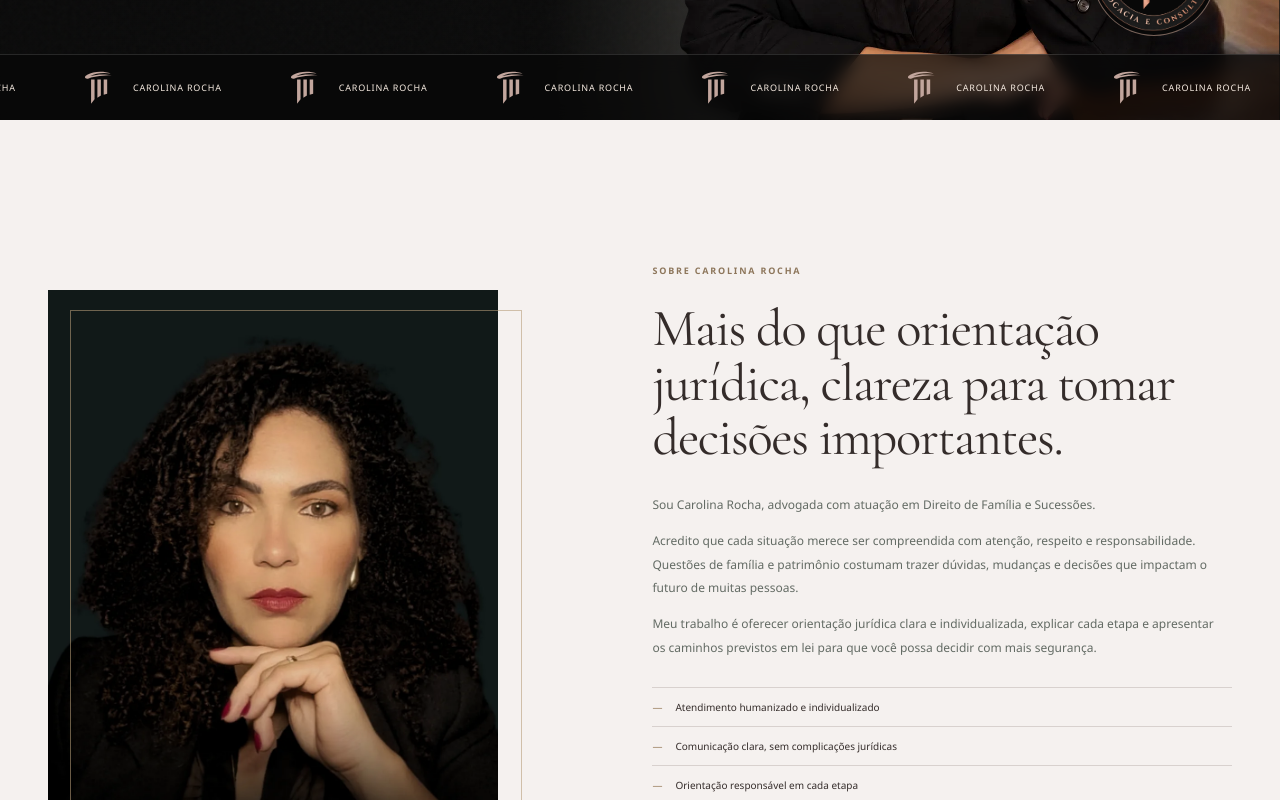
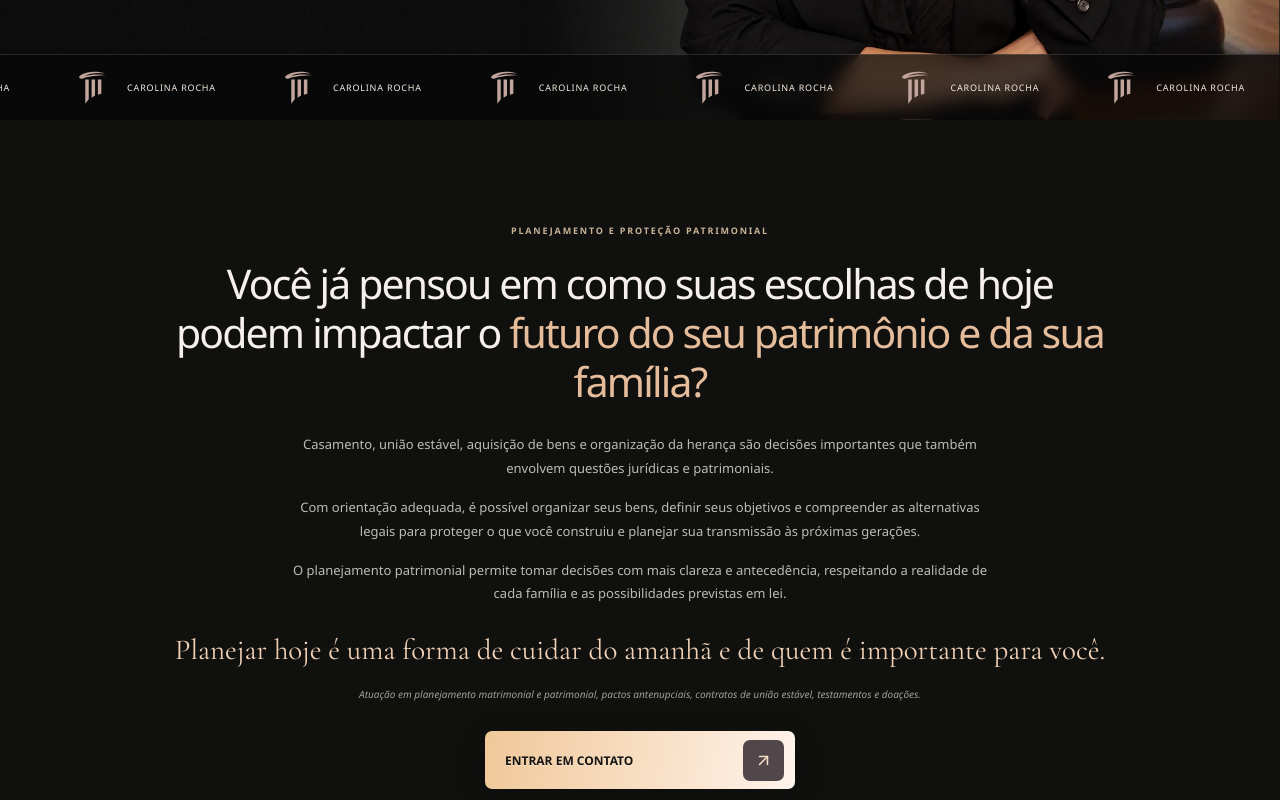
Before and after one commit to SarahRayssa/carolinarocha, a Next.js app: page / in a window 1280 px wide. Shown: the part 680-1480 px from the top of the page. Built offline with nearby package versions, Linux system fonts and the light colour scheme.

Commit message:
Add planning and asset protection section

```diff
--- a/src/app/globals.css
+++ b/src/app/globals.css
@@ -86,3 +86,14 @@
 .hero-portrait{bottom:0}
 .portrait-brand-seal{bottom:84px}
 @media(max-width:680px){.portrait-brand-seal{bottom:70px}}
+.planning{position:relative;background:#10100f;color:#f5f0eb;text-align:center;padding:104px 0 110px}
+.planning-content{max-width:1020px}
+.planning .eyebrow{margin-bottom:22px}
+.planning h2{max-width:940px;margin:0 auto;font-family:var(--font-sans);font-size:clamp(31px,3.2vw,46px);font-weight:400;line-height:1.2;letter-spacing:-.045em}
+.planning h2 span{color:#e6bd9b}
+.planning-copy{max-width:710px;margin:27px auto 0;color:rgba(245,240,235,.76);font-size:13px;line-height:1.8}
+.planning-copy p{margin:0 0 16px}
+.planning-emphasis{margin:25px auto 0;color:#f0d0b5;font-family:var(--font-display);font-size:clamp(22px,2.3vw,29px);line-height:1.3}
+.planning-services{max-width:690px;margin:18px auto 28px;color:rgba(245,240,235,.64);font-size:10px;font-style:italic;line-height:1.7}
+.planning .button{margin-inline:auto}
+@media(max-width:680px){.planning{padding:76px 0 80px}.planning h2{font-size:clamp(29px,8vw,38px);line-height:1.17}.planning-copy{margin-top:21px;font-size:12px;line-height:1.75}.planning-emphasis{font-size:23px}.planning-services{font-size:10px}}
--- a/src/app/page.tsx
+++ b/src/app/page.tsx
@@ -63,7 +63,6 @@ export default function Home() {
           </div>
           <div className="hero-portrait">
             <Image src="/images/portrait-hero-carolina.webp" alt="Retrato de Carolina Rocha" fill priority unoptimized sizes="(max-width: 760px) 100vw, 48vw" className="hero-photo" />
-            <div className="portrait-brand-seal"><Image src="/images/selo-carolina-rocha.webp" alt="Selo Carolina Rocha — Advocacia e Consultoria" width={1254} height={1254} unoptimized /></div>
             <div className="portrait-caption"><span>IMAGEM DE DEMONSTRAÇÃO</span><span>ADVOCACIA</span></div>
           </div>
           <div className="hero-index" aria-hidden="true"><span>01</span><i /></div>
@@ -72,6 +71,21 @@ export default function Home() {
           <div className="marquee-track" aria-hidden="true">
             {[0, 1].map((group) => <div className="marquee-group" key={group}>{[0, 1, 2, 3].map((item) => <span className="marquee-item" key={item}><Image src="/images/logo-symbol.svg" alt="" width={42} height={44} unoptimized /><strong>CAROLINA ROCHA</strong></span>)}</div>)}
           </div>
+        </div>
+      </section>
+
+      <section className="planning section" id="planejamento" aria-labelledby="planning-title">
+        <div className="planning-content container">
+          <p className="eyebrow light">PLANEJAMENTO E PROTEÇÃO PATRIMONIAL</p>
+          <h2 id="planning-title">Você já pensou em como suas escolhas de hoje podem impactar o <span>futuro do seu patrimônio e da sua família?</span></h2>
+          <div className="planning-copy">
+            <p>Casamento, união estável, aquisição de bens e organização da herança são decisões importantes que também envolvem questões jurídicas e patrimoniais.</p>
+            <p>Com orientação adequada, é possível organizar seus bens, definir seus objetivos e compreender as alternativas legais para proteger o que você construiu e planejar sua transmissão às próximas gerações.</p>
+            <p>O planejamento patrimonial permite tomar decisões com mais clareza e antecedência, respeitando a realidade de cada família e as possibilidades previstas em lei.</p>
+          </div>
+          <p className="planning-emphasis">Planejar hoje é uma forma de cuidar do amanhã e de quem é importante para você.</p>
+          <p className="planning-services">Atuação em planejamento matrimonial e patrimonial, pactos antenupciais, contratos de união estável, testamentos e doações.</p>
+          <ContactLink label="Entrar em contato" className="button button-champagne">ENTRAR EM CONTATO <ArrowUpRight size={18} /></ContactLink>
         </div>
       </section>
 
```
